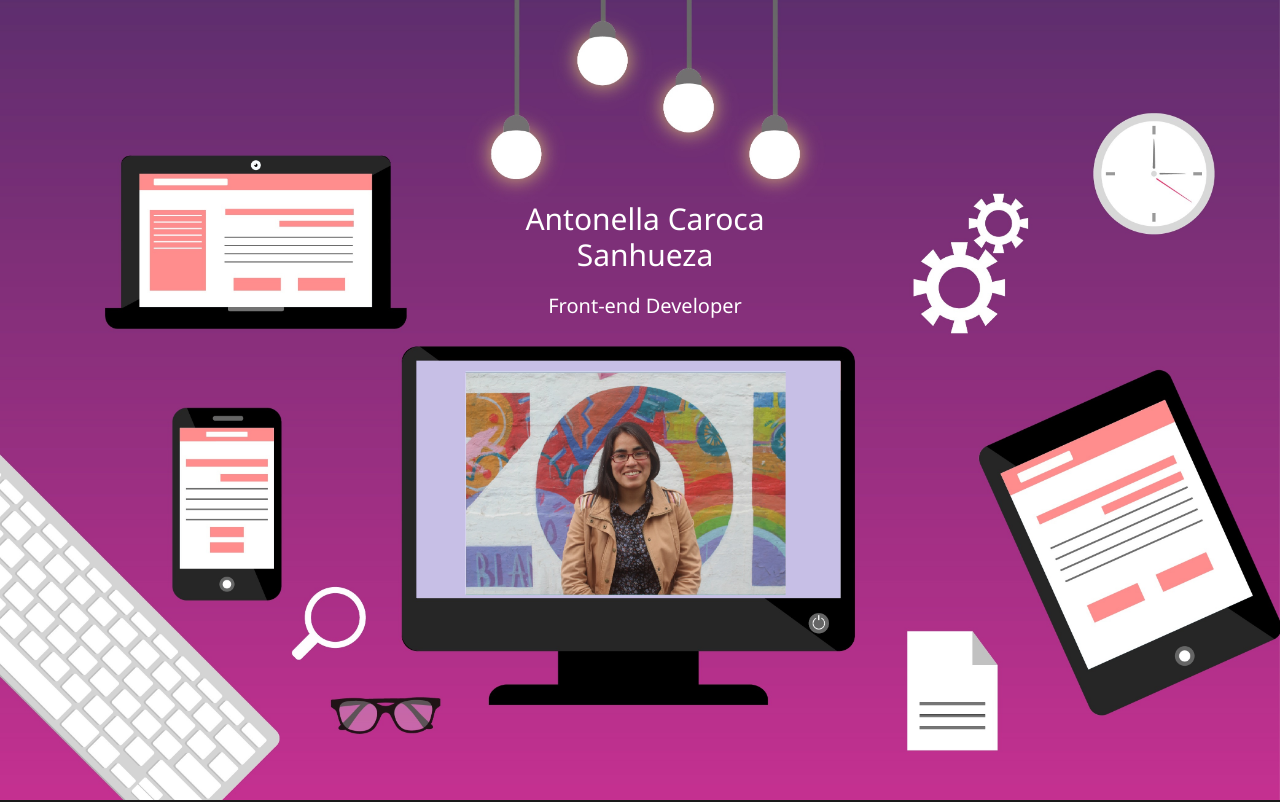
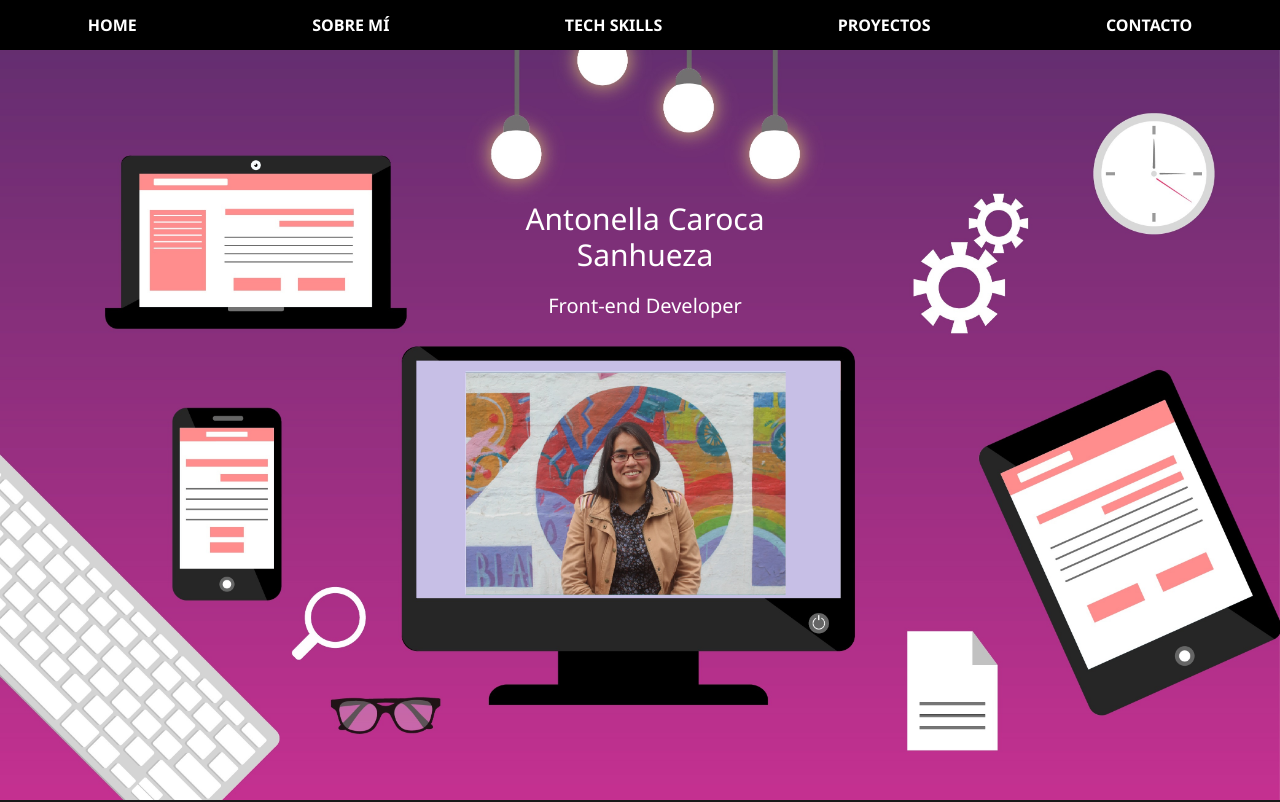
Before and after one commit to anto-caroca/anto-caroca.github.io, a website: page index.html in a window 1280 px wide. Shown: the top 802 px of the page. Drawn offline with nearby package versions, Linux system fonts and the light colour scheme.

Commit message:
agrego fixed menu

```diff
--- a/index.html
+++ b/index.html
@@ -10,7 +10,14 @@
     <title>Antonella</title>
 </head>
 <body>
-    <header class="showcase">
+    <header id="sec1" data-text="section 1" class="showcase">
+        <ul>
+            <li><a href="#sec1">home</a></li>
+            <li><a href="#sec2">sobre mí</a></li>
+            <li><a href="#sec3">tech skills</a></li>
+            <li><a href="#sec4">proyectos</a></li>
+            <li><a href="#sec5">contacto</a></li>
+        </ul>
         <div class="content">
 
           <div class="title">
@@ -23,7 +30,7 @@
       </header>
     <main>
       <!-- Sobre mí -->
-      <section class="container-0">
+      <section class="container-0" id="sec2" data-text="section 2">
           <div class="box-1 center">
               <h2>Sobre Mí</h2>
               <p>Soy desarrolladora front-end, profesora de inglés, corredora y cat-lover. A la edad de
@@ -52,7 +59,7 @@
           </div>
         </div>
       </section>
-      <section class="bg-light center">
+      <section class="bg-light center" id="sec3" data-text="section 3">
         <h4 class="tech">Habilidades Técnicas</h4>
         <div class="icons">
           <div id="div1"><i class="fab fa-js-square fa-2x" style="color:darkorange"></i> ES6</div>
@@ -67,7 +74,7 @@
       </section>
 
       <!-- proyectos -->
-      <section class="container-2 bg-dark">
+      <section class="container-2 bg-dark" id="sec4" data-text="section 4">
             <div class="box-5 center">
                 <i class="fas fa-code fa-8x" style="margin-top: 30px;"></i>
               <h3 class="projects">Proyectos</h3>
@@ -217,7 +224,7 @@
 
       </section>
     <!-- contact -->
-    <section class="last">
+    <section class="last" section id="sec5" data-text="section 5">
       <h3>Contacto</h3>
       <div class="contact">
           <a href="https://www.linkedin.com/in/anto-caroca/" target="_blank" aria-label="LinkedIn">
--- a/src/css/style.css
+++ b/src/css/style.css
@@ -1,3 +1,7 @@
+html {
+  scroll-behavior: smooth;
+}
+
 body {
     background: rgba(0, 0, 0, 0.9);
     margin: 0;
@@ -273,3 +277,37 @@ a:link, a:visited{
 h1 {
   font-size: 30px;
 }
+
+ul {
+  width: 100%;
+  background: #000;
+  height: 50px;
+  margin: 0;
+  padding: 0;
+  position: fixed;
+  top: 0;
+  letter-spacing: 0;
+  display: flex;
+  justify-content: space-around;
+}
+
+ul li {
+  list-style-type: none;
+}
+
+ul li a {
+  color: #fff;
+  line-height: 50px;
+  box-sizing: border-box;
+  font-weight: bold;
+  text-transform: uppercase;
+  text-decoration: none;
+}
+
+@media only screen and (max-width: 600px) {
+
+
+  ul {
+      display: none;
+  }
+}
```
